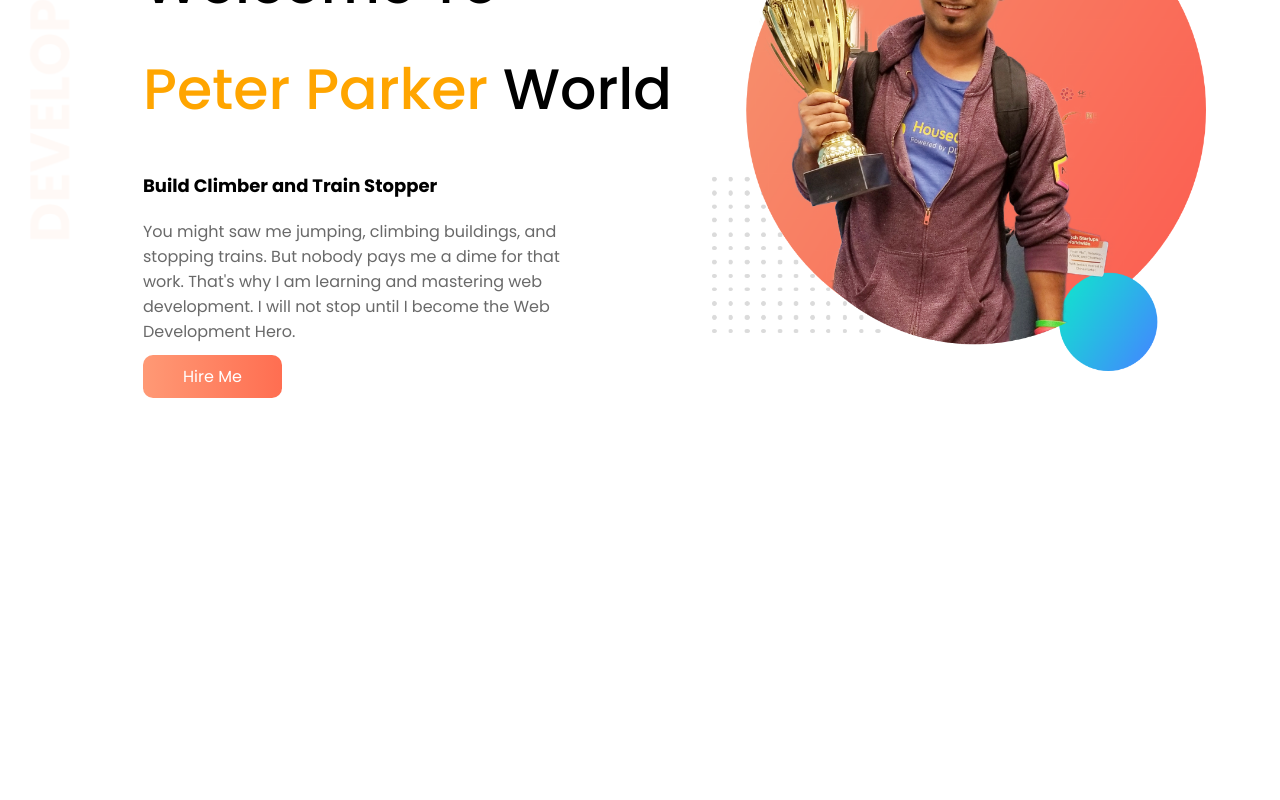
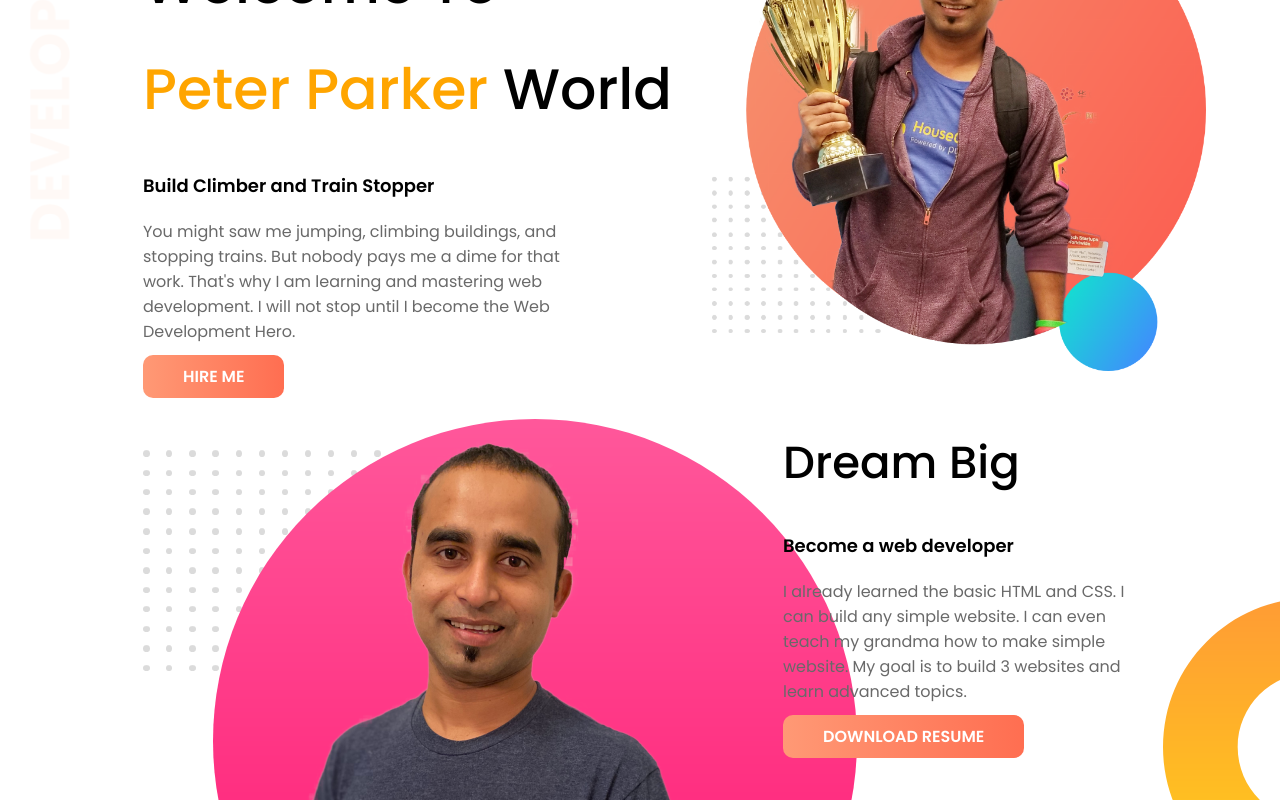
Before and after one commit to shariful-hoque/jhankar-mahmud, a plain HTML site: page index.html in a window 1280 px wide. Shown: the part 120-920 px from the top of the page. Before the commit the page ends 800 px from the top, so only its background shows below. Drawn offline with Linux system fonts and the light colour scheme.

Commit message:
dream part end

```diff
--- a/index.html
+++ b/index.html
@@ -31,6 +31,19 @@
         </div>
 
     </section>
+    <section id="dream_part">
+        <div class="dream_left">
+            <img src="img/jhankar2.png" alt="Jhankar mahmud">
+        </div>
+        <div class="dream_right">
+            <h2>Dream Big </h2>
+            <h3>Become a web developer</h3>
+            <p>I already learned the basic HTML and CSS. I can build any simple website. I can even teach my grandma how
+                to make simple website. My goal is to build 3 websites and learn advanced topics.
+            </p>
+            <a href="#">DOWNLOAD RESUME</a>
+        </div>
+    </section>
 </body>
 
 </html>
--- a/style.css
+++ b/style.css
@@ -39,7 +39,7 @@ body{
 .welcome-part h3{
     font-size: 18px;
     padding-top: 40px;
-    font-weight: 700;
+    font-weight: 600;
 }
 
 .welcome-part p{
@@ -60,6 +60,8 @@ body{
     text-decoration: none;
     border-radius: 10px;
     color: #fff;
+    text-transform: uppercase;
+    font-weight: 600;
 }
 
 .img_part{
@@ -69,3 +71,48 @@ body{
 .img_part img{
     width: 87%;
 }
+
+#dream_part{
+    background: url(img/dream-bg.png);
+    background-repeat: no-repeat;
+    background-position: right;
+    display: flex;
+}
+
+.dream_left{
+    width: 50%;
+    padding-top: 30px;
+    padding-left: 143px;
+}
+
+.dream_right{
+    width: 50%;
+}
+
+.dream_right h2{
+    font-size: 45px;
+    font-weight: 500;
+    padding-top: 40px;
+}
+
+.dream_right h3{
+    padding: 35px 0 20px;
+    font-size: 18px;
+    font-weight: 600;
+}
+
+.dream_right p{
+    font-size: 16px;
+    color: #696969;
+    padding-right: 137px;
+    padding-bottom: 20px;
+}
+
+.dream_right a{
+    background: linear-gradient(90deg, rgba(255,153,117,1) 0%, rgba(255,110,81,1) 100%);
+    padding: 10px 40px;
+    text-decoration: none;
+    border-radius: 10px;
+    color: #fff;
+    font-weight: 600;
+}
```
